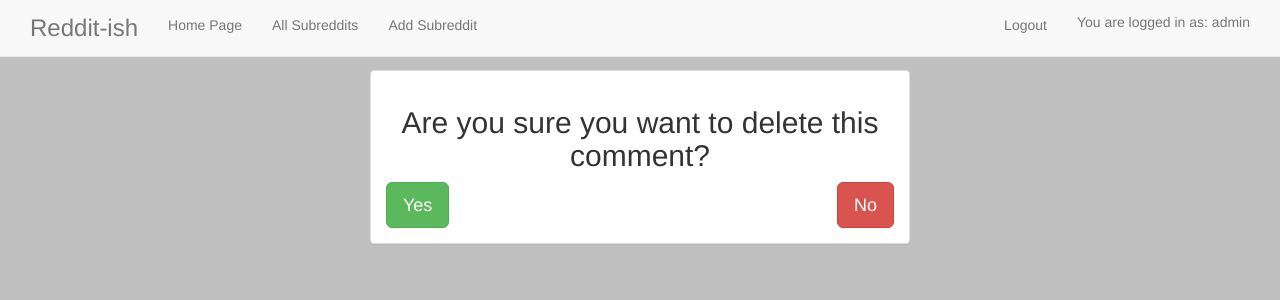
After one commit to tdhuynh/reddit_remake, a Django app: page /comment/1/delete/ in a window 1280 px wide. The commit adds this page. Shown: the top 300 px of the page. Run offline with Django 3.2, Linux system fonts and the light colour scheme; a user stored in the database is signed in; data comes from the database, SQL or seed files in the repository; both versions use the stored data as it was after the commit; some libraries are stand-ins or nearby versions.

Commit message:
added delete view to comments

```diff
--- a/reddit_app/views.py
+++ b/reddit_app/views.py
@@ -1,7 +1,7 @@
 from django.shortcuts import render
 
 from django.views.generic import ListView, DetailView
-from django.views.generic.edit import CreateView, UpdateView
+from django.views.generic.edit import CreateView, UpdateView, DeleteView
 from django.contrib.auth.models import User
 from django.contrib.auth.forms import UserCreationForm
 from reddit_app.models import Subreddit, Post, Comment, PostVote, CommentVote
@@ -70,6 +70,7 @@ class PostUpdateView(UpdateView):
     def get_queryset(self):
         return Post.objects.filter(user=self.request.user)
 
+
 class CommentCreateView(CreateView):
     model = Comment
     fields = ('text',)
@@ -90,6 +91,17 @@ class CommentUpdateView(UpdateView):
 
     def get_success_url(self, **kwargs):
         post_id = Comment.objects.get(id=self.kwargs["pk"]).post.id
+        return reverse('post_detail_view', args=[post_id])
+
+    def get_queryset(self):
+        return Comment.objects.filter(user=self.request.user)
+
+
+class CommentDeleteView(DeleteView):
+    model = Comment
+
+    def get_success_url(self, **kwargs):
+        post_id = Comment.objects.get(id=self.kwargs['pk']).post.id
         return reverse('post_detail_view', args=[post_id])
 
     def get_queryset(self):
--- a/reddit_remake/urls.py
+++ b/reddit_remake/urls.py
@@ -3,7 +3,8 @@ from django.contrib import admin
 from reddit_app.views import SubredditView, SubredditDetailView, PostDetailView, \
                              SubredditCreateView, SubredditUpdateView, PostCreateView, \
                              UserCreateView, PostUpdateView, CommentCreateView, CommentUpdateView, \
-                             IndexView, IndexPostVoteView, PostVoteView, CommentVoteView
+                             IndexView, IndexPostVoteView, PostVoteView, CommentVoteView, \
+                             CommentDeleteView
 
 urlpatterns = [
     url(r'^admin/', admin.site.urls),
@@ -18,7 +19,8 @@ urlpatterns = [
     url(r'^post/(?P<pk>\d+)/$', PostDetailView.as_view(), name='post_detail_view'),
     url(r'^post/(?P<pk>\d+)/update_post/$', PostUpdateView.as_view(), name='post_update_view'),
     url(r'^post/(?P<pk>\d+)/create_comment/$', CommentCreateView.as_view(), name='comment_create_view'),
-    url(r'^comment/(?P<pk>\d+)/update_comment/$', CommentUpdateView.as_view(), name='comment_update_view'),
+    url(r'^comment/(?P<pk>\d+)/update/$', CommentUpdateView.as_view(), name='comment_update_view'),
+    url(r'^comment/(?P<pk>\d+)/delete/$', CommentDeleteView.as_view(), name='comment_delete_view'),
     url(r'^post/(?P<pk>\d+)/upvote/$', PostVoteView.as_view(), name='post_upvote_view'),
     url(r'^post/(?P<pk>\d+)/downvote/$', PostVoteView.as_view(), name='post_downvote_view'),
     url(r'^index/post/(?P<pk>\d+)/upvote/$', IndexPostVoteView.as_view(), name='index_post_upvote_view'),
--- /dev/null
+++ b/templates/reddit_app/comment_confirm_delete.html
@@ -0,0 +1,19 @@
+{% extends 'base.html' %}
+
+{% block content %}
+    <div class="col-md-6 col-md-offset-3">
+      <div class="panel panel-default">
+        <div class="panel-body">
+
+        <form class="" method="post">
+          {% csrf_token %}
+          <h2 class='text-center'>
+            Are you sure you want to delete this comment?
+          </h2>
+          <input type="submit" class='btn btn-success btn-lg' name="" value="Yes">
+          <input type="button" name="" class='btn btn-danger btn-lg pull-right' value="No" onClick="javascript:history.go(-1);">
+        </form>
+      </div>
+    </div>
+  </div>
+{% endblock %}
--- a/templates/reddit_app/post_detail.html
+++ b/templates/reddit_app/post_detail.html
@@ -76,7 +76,10 @@
         {{ comment.text }}
     </div>
     <div class="panel-footer">
-        <a href="{% url 'comment_update_view' comment.id %}">Update Comment</a>
+        <a href="{% url 'comment_update_view' comment.id %}">Update</a>
+        {% if request.user == comment.user %}
+        | <a href="{% url 'comment_delete_view' comment.id %}">Delete</a>
+        {% endif %}
     </div>
 </div>
 </div>
```
Also changed, not shown: db.sqlite3.
